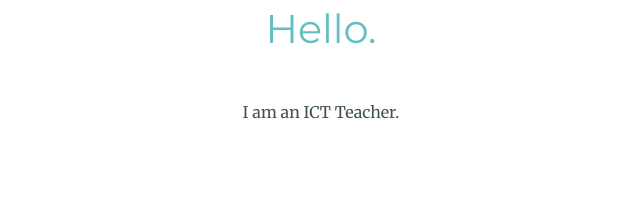
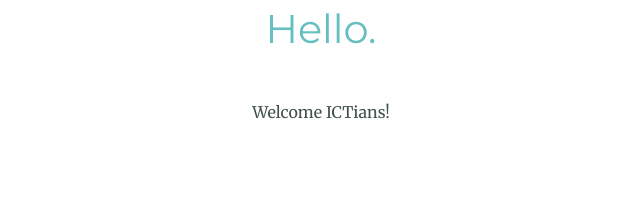
Before and after one commit to tshewang442/Digital-Notebook, a plain HTML site: page index.html in a window 1280 px wide. Shown: the part 953-1160 px from the top of the page, 319-959 px from the left. Drawn offline with Linux system fonts and the light colour scheme.

Commit message:
Update index.html

```diff
--- a/index.html
+++ b/index.html
@@ -25,7 +25,7 @@
     <div class="profile">
       <img class="profile-img" src="images/tshewang.png" alt="Tshewang's profile picture">
       <h2>Hello.</h2>
-      <p class="intro">I am an ICT Teacher.</p>
+      <p class="intro">Welcome ICTians!</p>
     </div>
     <hr>
     <div class="skills">
```
